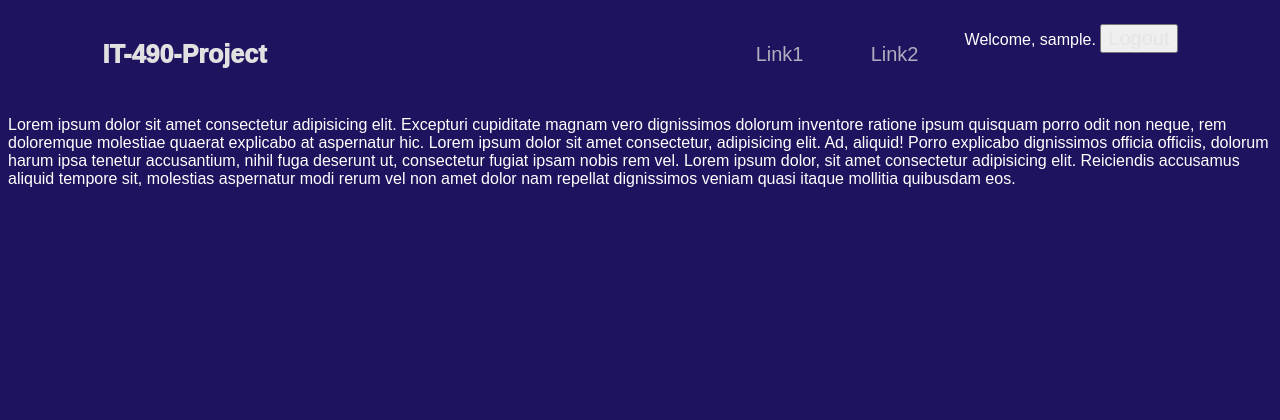
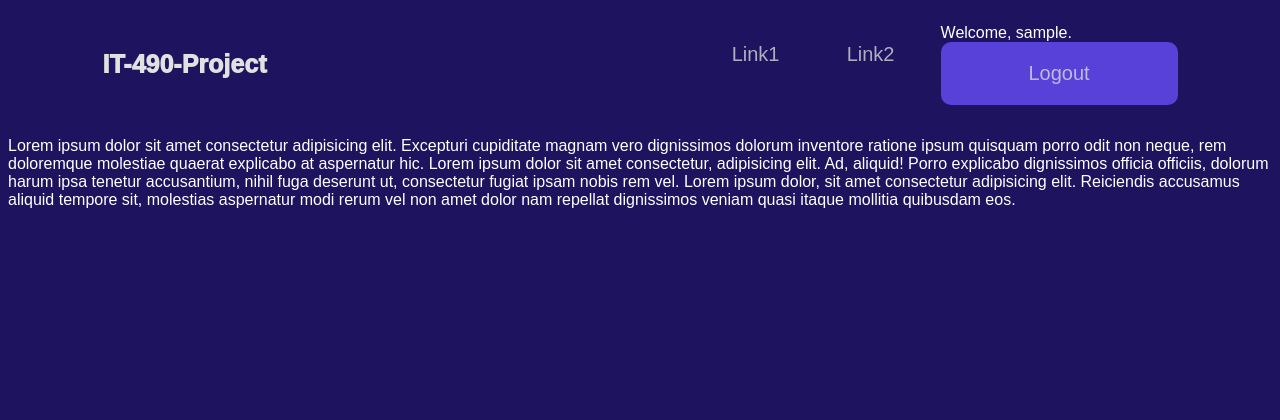
Before and after one commit to fisht4il/IT490-Project, a PHP site: page /home.php in a window 1280 px wide. Shown: the top 420 px of the page. Run offline with PHP 8.4, Linux system fonts and the light colour scheme; the visitor is signed in with stand-in values (Sample User, id 1).

Commit message:
Update home.php
Update to home.

```diff
--- a/home.php
+++ b/home.php
@@ -1,6 +1,4 @@
 <?php
-
-
 
 session_start();
 
@@ -10,15 +8,12 @@ if(!isset($_SESSION['username'])) {
 }
 
 ?>
-
 <html>
-
     <head>
-        <link rel="stylesheet" href="../style.css">
+        <link rel="stylesheet" href="style.css">
     </head>
 
     <body>
-
         <header class="main-header">
             <h1 class="page-title">IT-490-Project</h1>
             <nav class="header-nav">
@@ -37,15 +32,15 @@ if(!isset($_SESSION['username'])) {
                         <?php
                         echo "Welcome, " . htmlspecialchars($_SESSION['username']) . ".";
                         ?>
-                        <button class="logout">
+                        <button class="input-submit">
                             <a href="logout.php" class="placeholder-link">Logout</a>
                         </button>
                     </li>
                 </ul>
             </nav>
         </header>
-        <section class="about-service">
-                <p class="p-about-service">
+        <section class="section-text">
+                <p class="place-text">
                     Lorem ipsum dolor sit amet consectetur adipisicing elit. Excepturi cupiditate magnam vero dignissimos dolorum inventore ratione ipsum quisquam porro odit non neque, rem doloremque molestiae quaerat explicabo at aspernatur hic.
                     Lorem ipsum dolor sit amet consectetur, adipisicing elit. Ad, aliquid! Porro explicabo dignissimos officia officiis, dolorum harum ipsa tenetur accusantium, nihil fuga deserunt ut, consectetur fugiat ipsam nobis rem vel.
                     Lorem ipsum dolor, sit amet consectetur adipisicing elit. Reiciendis accusamus aliquid tempore sit, molestias aspernatur modi rerum vel non amet dolor nam repellat dignissimos veniam quasi itaque mollitia quibusdam eos.
@@ -55,7 +50,5 @@ if(!isset($_SESSION['username'])) {
         <footer class="footer">
             <p class="copyright">&copy; 2024. Copyright by IT-490-Project</p>
         </footer>
-
     </body>
-
 </html>
```
Lines whose indentation alone changed are shown as unchanged.
